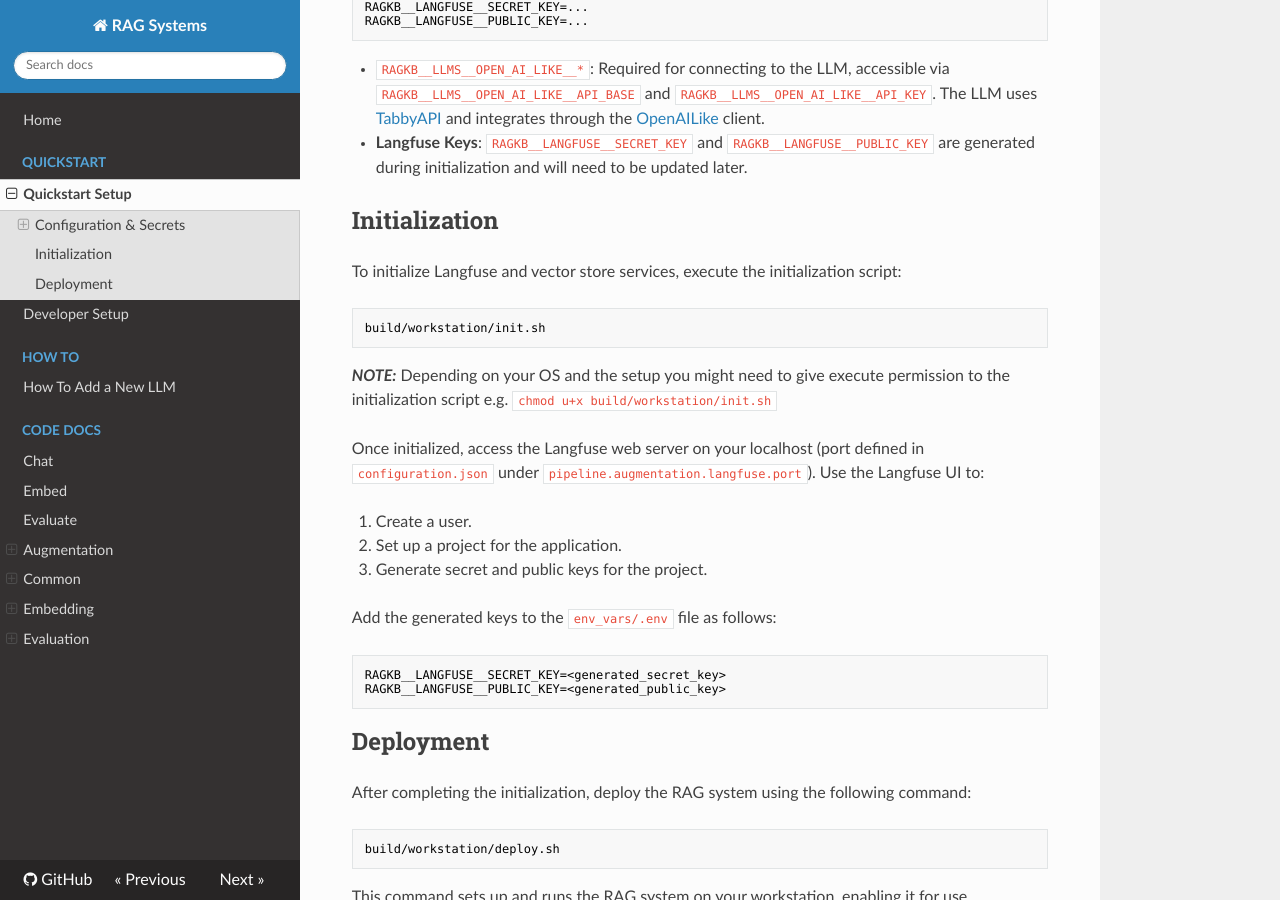
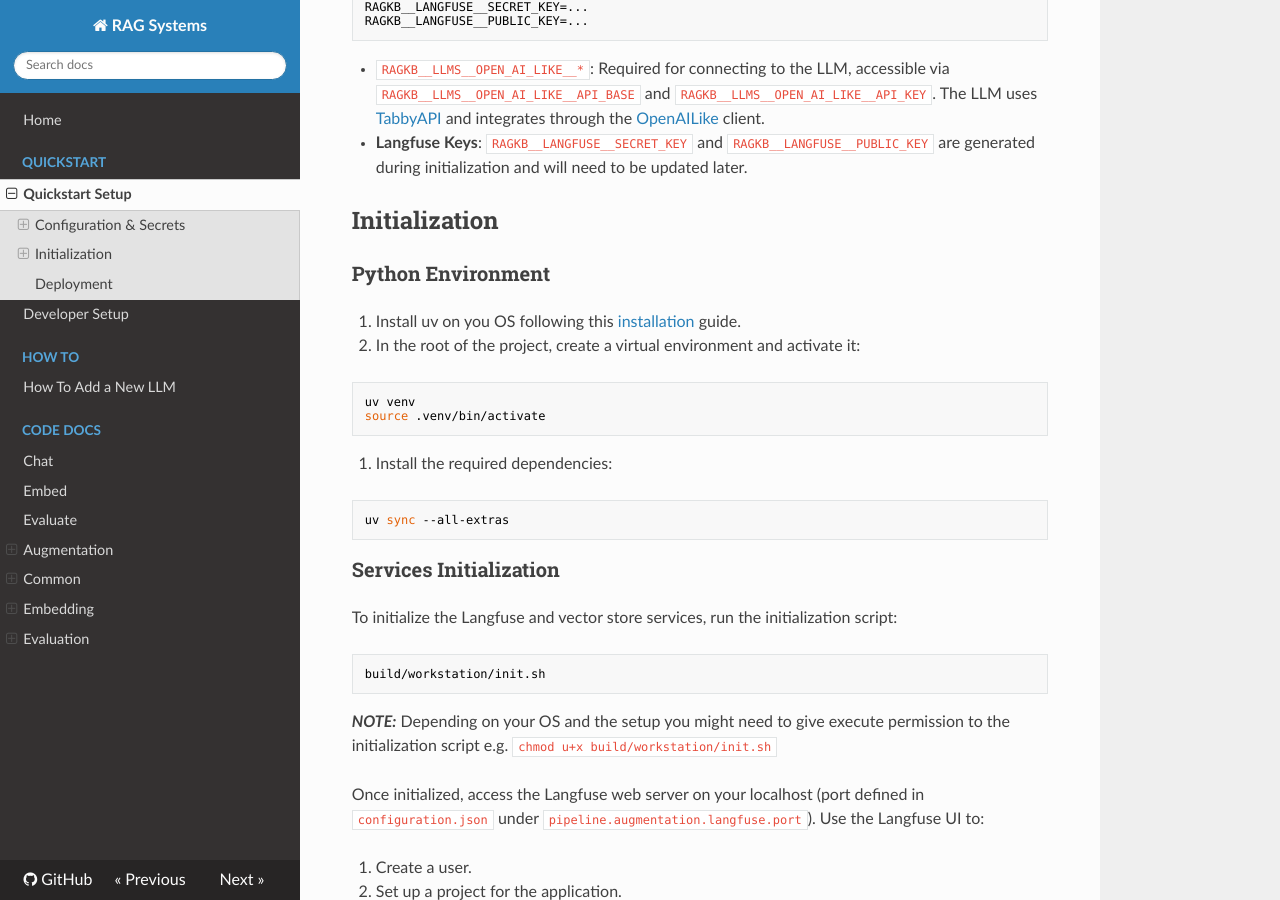
Before and after one commit to feld-m/rag_blueprint, an MkDocs documentation site: the page built from docs/quickstart/quickstart_setup.md, in a window 1280 px wide and 900 px high, scrolled down 795 px. Built offline with MkDocs 1.6.1, drawn with Linux system fonts in a browser that asks for light colours; nearby versions of some CDN libraries.

Commit message:
Update quickstarts

````diff
--- a/docs/quickstart/quickstart_setup.md
+++ b/docs/quickstart/quickstart_setup.md
@@ -37,7 +37,26 @@
 
 ## Initialization
 
-To initialize Langfuse and vector store services, execute the initialization script:
+### Python Environment
+
+1. Install uv on you OS following this [installation](https://docs.astral.sh/uv/getting-started/installation/) guide.
+
+2. In the root of the project, create a virtual environment and activate it:
+
+```sh
+uv venv
+source .venv/bin/activate
+```
+
+3. Install the required dependencies:
+
+```sh
+uv sync --all-extras
+```
+
+### Services Initialization
+
+To initialize the Langfuse and vector store services, run the initialization script:
 
 ```sh
 build/workstation/init.sh
@@ -59,7 +78,6 @@
 ```
 
 
-
 ## Deployment
 
 After completing the initialization, deploy the RAG system using the following command:
````
Also changed, not shown: docs/quickstart/developer_setup.md (+19 -17 lines).
